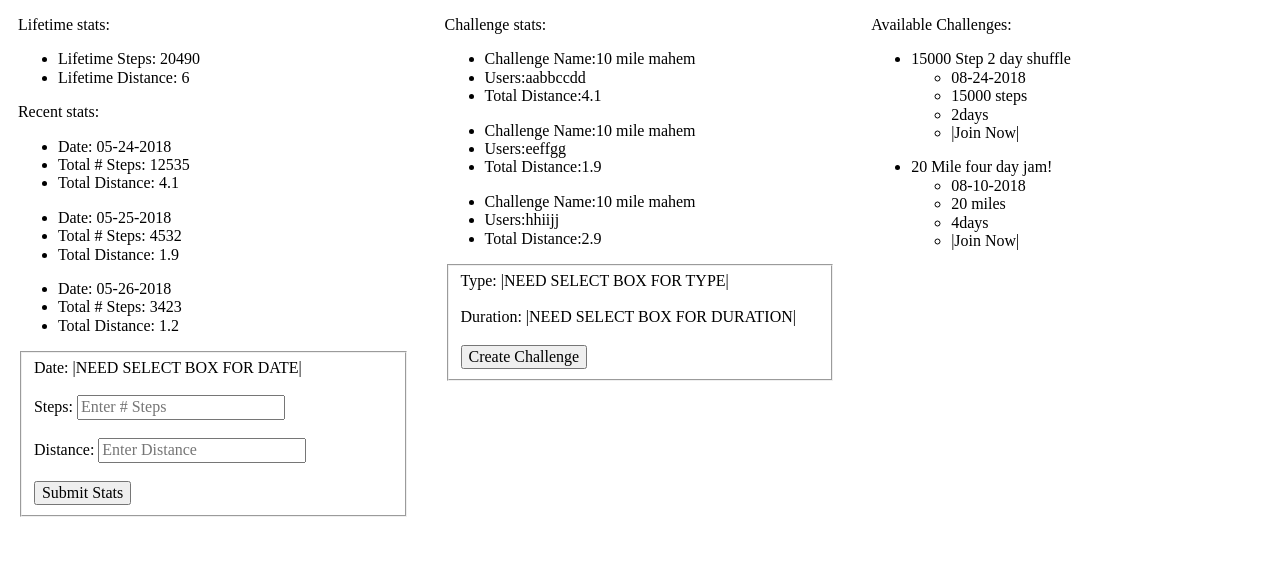
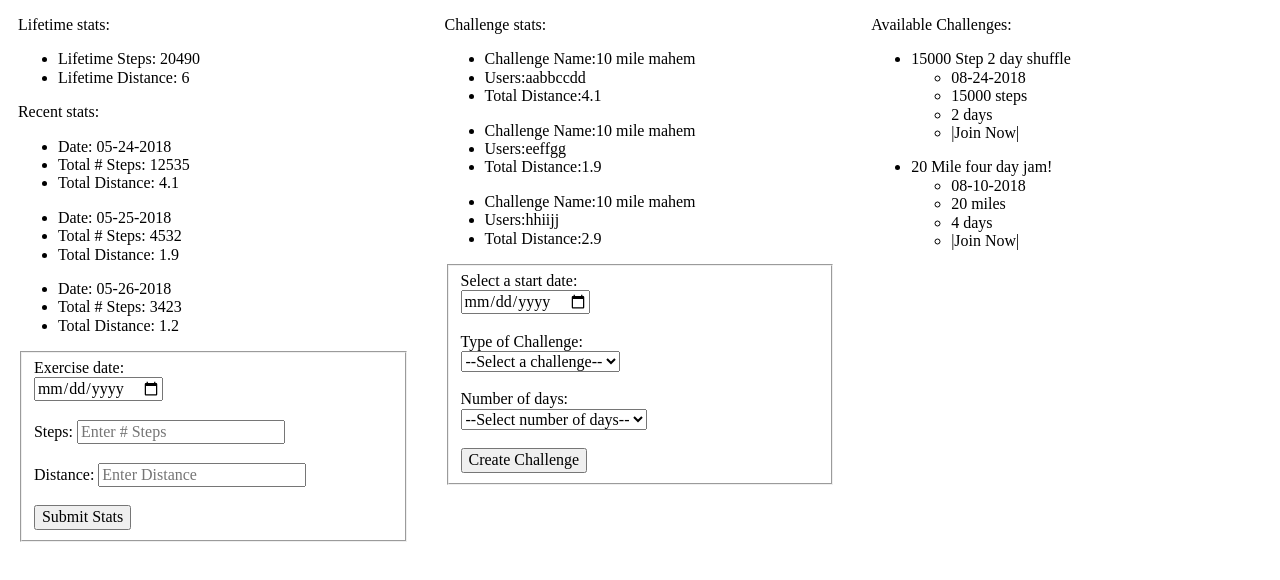
Before and after one commit to tbrown815/challengeaccepted, a website: page Client Prep/index.html in a window 1280 px wide. Drawn offline with nearby package versions, Linux system fonts and the light colour scheme.

Commit message:
added drop downs and date selectors

```diff
--- a/Client Prep/index.html
+++ b/Client Prep/index.html
@@ -1,26 +1,26 @@
 <!DOCTYPE html>
-<html lang="en" dir="ltr">
+<html lang='en' dir='ltr'>
   <head>
-    <meta charset="utf-8">
-    <meta name="description" content="DescriptionGoesHere" />
+    <meta charset='utf-8'>
+    <meta name='description' content='DescriptionGoesHere' />
 
     <!-- Responsive viewport tag, tells small screens that it's responsive -->
-    <meta name="viewport" content="width=device-width, initial-scale=1">
+    <meta name='viewport' content='width=device-width, initial-scale=1'>
 
     <title>Challenge Accepted Dashboard</title>
 
     <!-- fonts  -->
-    <link href="https://fonts.googleapis.com/css?family=Roboto" rel="stylesheet">
+    <link href='https://fonts.googleapis.com/css?family=Roboto' rel='stylesheet'>
 
     <!-- reset -->
-    <link rel="stylesheet" type="text/css" href="https://cdnjs.cloudflare.com/ajax/libs/normalize/4.1.1/normalize.min.css">
+    <link rel='stylesheet' type='text/css' href='https://cdnjs.cloudflare.com/ajax/libs/normalize/4.1.1/normalize.min.css'>
 
     <!-- styles -->
-    <link href="index.css" rel="stylesheet" type="text/css" />
-    <link href="grid_v2.css" rel="stylesheet" type="text/css" />
+    <link href='index.css' rel='stylesheet' type='text/css' />
+    <link href='grid_v2.css' rel='stylesheet' type='text/css' />
 
     <!-- jQuery -->
-    <script src="https://code.jquery.com/jquery-3.2.1.min.js" integrity="sha256-hwg4gsxgFZhOsEEamdOYGBf13FyQuiTwlAQgxVSNgt4=" crossorigin="anonymous"></script>
+    <script src='https://code.jquery.com/jquery-3.2.1.min.js' integrity='sha256-hwg4gsxgFZhOsEEamdOYGBf13FyQuiTwlAQgxVSNgt4=' crossorigin='anonymous'></script>
 
 
 
@@ -43,19 +43,19 @@
     <!--User can enter stats here-->
     <form id='enterStats' role='form' class='enterStats js-enterStats'>
       <fieldset name='enterStats'>
-        <label class='selectDate js-selectDate' for='selectDate'>
-            Date:
-            |NEED SELECT BOX FOR DATE|
+        <label class='execDate js-execDate' for='execDateEntry'>Exercise date:
+          <br>
+            <input required id='execDateEntry' class='execDateEntry js-execDateEntry' type='date' name='execDateEntry'>
         </label>
         <br><br>
         <label class='enterSteps js-enterSteps' for='enterSteps'>
           Steps:
-          <input required id='stepsField' class='stepsField js-stepsField' type='text' name='stepsField' placeholder="Enter # Steps"/>
+          <input required id='stepsField' class='stepsField js-stepsField' type='text' name='stepsField' placeholder='Enter # Steps'/>
         </label>
         <br><br>
         <label class='enterDistance js-enterDistance' for='enterDistance'>
           Distance:
-          <input required id='distanceField' class='distanceField js-distanceField' type='text' name='distanceField' placeholder="Enter Distance"/>
+          <input required id='distanceField' class='distanceField js-distanceField' type='text' name='distanceField' placeholder='Enter Distance'/>
         </label>
         <br><br>
         <label class='submitStats js-submitStats' for='submitStatsButton'>
@@ -79,14 +79,55 @@
         <!--Challenge Setup will display here-->
         <form id='setupForm' role='form' class='setupForm js-setupForm'>
             <fieldset name='setupChallenge'>
-              <label class='selectType js-selectType' for='selectType'>
-                  Type:
-                  |NEED SELECT BOX FOR TYPE|
+              <label class='startDate js-startDate' for='selectStartDate'>Select a start date:
+                <br>
+                <input required id='selectStartDate' class='selectStartDate js-selectStartDate' type='date' name='selectStartDate'>
               </label>
               <br><br>
-              <label class='selectDuration js-selectDuration' for='selectDuration'>
-                  Duration:
-                  |NEED SELECT BOX FOR DURATION|
+              <label class='selectType js-selectType' for='selectType'>Type of Challenge:
+                <br>
+                <select id='selectType'>
+                  <option value=''>--Select a challenge--</option>
+                  <option value='steps'>Steps</option>
+                  <option value='distance'>Distance</option>
+                </select>
+              </label>
+              <br><br>
+              <label class='selectDuration js-selectDuration' for='selectDuration'>Number of days:
+              <br>
+                <select id='selectDuration'>
+                  <option value=''>--Select number of days--</option>
+                  <option value='1'>1</option>
+                  <option value='2'>2</option>
+                  <option value='3'>3</option>
+                  <option value='4'>4</option>
+                  <option value='5'>5</option>
+                  <option value='6'>6</option>
+                  <option value='7'>7</option>
+                  <option value='8'>8</option>
+                  <option value='9'>9</option>
+                  <option value='10'>10</option>
+                  <option value='11'>11</option>
+                  <option value='12'>12</option>
+                  <option value='13'>13</option>
+                  <option value='14'>14</option>
+                  <option value='15'>15</option>
+                  <option value='16'>16</option>
+                  <option value='17'>17</option>
+                  <option value='18'>18</option>
+                  <option value='19'>19</option>
+                  <option value='20'>20</option>
+                  <option value='21'>21</option>
+                  <option value='22'>22</option>
+                  <option value='23'>23</option>
+                  <option value='24'>24</option>
+                  <option value='25'>25</option>
+                  <option value='26'>26</option>
+                  <option value='27'>27</option>
+                  <option value='28'>28</option>
+                  <option value='29'>29</option>
+                  <option value='30'>30</option>
+                </select>
               </label>
               <br><br>
               <label class='createChallenge js-createChallenge' for='createChallengeButton'>
@@ -113,6 +154,6 @@
 
   </body>
 
-  <script src="index.js" type="text/javascript"></script>
+  <script src='index.js' type='text/javascript'></script>
 
   </html>
--- a/Client Prep/index.js
+++ b/Client Prep/index.js
@@ -167,7 +167,7 @@ function displayAvailChall(data) {
                     '<ul>' +
                     '<li>' + data.challAvail[index].startDate + '</li>' +
                     '<li>' + data.challAvail[index].challenge + ' ' + data.challAvail[index].challType + '</li>' +
-                    '<li>' + data.challAvail[index].duration + 'days' + '</li>' +
+                    '<li>' + data.challAvail[index].duration + ' days' + '</li>' +
                     '<li>' + '|Join Now|'
                     + '</ul>'
                 + '</ul>'
```
